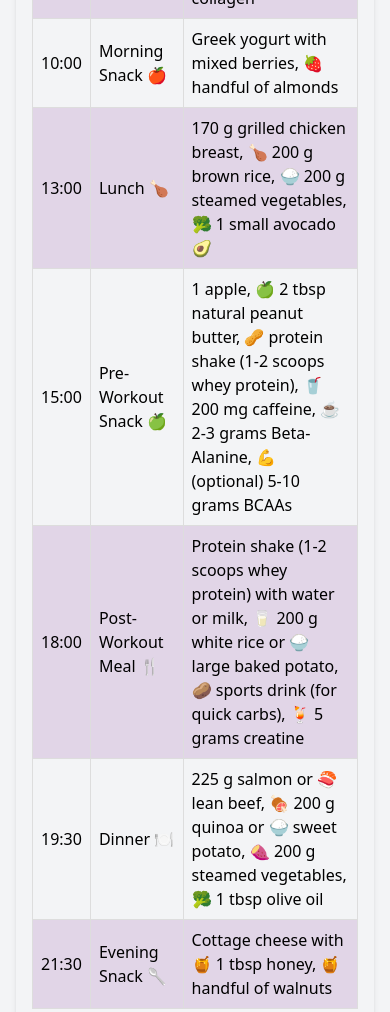
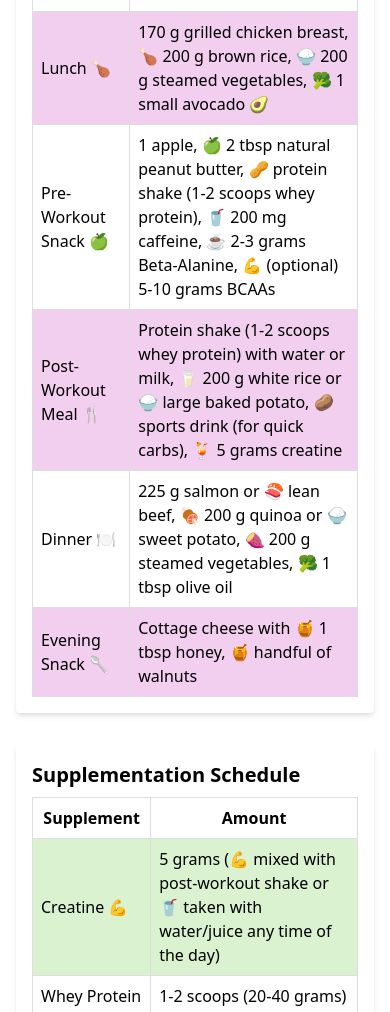
Before and after one commit to zayzou/fitness, a plain HTML site: page index.html in a window 390 px wide. Shown: the part 420-1432 px from the top of the page. Drawn offline with nearby package versions, Linux system fonts and the light colour scheme.

Commit message:
make it responsive

```diff
--- a/index.html
+++ b/index.html
@@ -6,14 +6,49 @@
     <title>Nutrition Plan</title>
     <link href="https://cdn.jsdelivr.net/npm/tailwindcss@2.2.19/dist/tailwind.min.css" rel="stylesheet">
     <style>
-        .meal-timing tr:nth-child(odd){ background-color: #E1D5E7; }
-        .supplementation tr:nth-child(odd){ background-color: #D4E1D5; }
-        .example-day  tr:nth-child(odd){ background-color: #D9E1F2; }
-        .table-cell { border: 1px solid #ddd; padding: 8px; }
-        .table-header { background-color: #fff; font-weight: bold; }
+        .meal-timing tr:nth-child(odd) {
+            background-color: #F2CEEF;
+        }
+
+        .supplementation tr:nth-child(odd) {
+            background-color: #DAF2D0;
+        }
+
+        .example-day tr:nth-child(odd) {
+            background-color: #CAEDFB;
+        }
+
+        .table-cell {
+            border: 1px solid #ddd;
+            padding: 8px;
+        }
+
+        .table-header {
+            background-color: #fff;
+            font-weight: bold;
+        }
+
+
+        /* Responsive styles */
+        @media (max-width: 640px) {
+            th:nth-child(1), td:nth-child(1) {
+                display: none; /* Hide Time column on small screens */
+            }
+        }
+
+        /* Row clickable */
+        tbody tr {
+            cursor: pointer;
+            transition: background-color 0.3s;
+        }
+
+        /* Hover effect */
+        tbody tr:hover,tbodytr:nth-child(odd) {
+            background-color: #6db3fd; /* Change background color on hover */
+        }
     </style>
 </head>
-<body class="bg-gray-100">
+<body class="">
 
 <div class="container mx-auto p-4">
     <h1 class="text-2xl font-bold mb-4">Nutrition Plan</h1>
@@ -32,7 +67,9 @@
             <tr>
                 <td class="table-cell">7:00</td>
                 <td class="table-cell">Breakfast 🍳</td>
-                <td class="table-cell">3 whole eggs, 🍳 3 egg whites, 🍳 80 g oats with 1 tbsp peanut butter, 🥜 1 banana, 🍌 250 ml milk, 🥛 multivitamin, 💊 Omega-3, 🧠 Vitamin D, 🌞 10 g collagen</td>
+                <td class="table-cell">3 whole eggs, 🍳 3 egg whites, 🍳 80 g oats with 1 tbsp peanut butter, 🥜 1 banana,
+                    🍌 250 ml milk, 🥛 multivitamin, 💊 Omega-3, 🧠 Vitamin D, 🌞 10 g collagen
+                </td>
             </tr>
             <tr>
                 <td class="table-cell">10:00</td>
@@ -42,22 +79,30 @@
             <tr>
                 <td class="table-cell">13:00</td>
                 <td class="table-cell">Lunch 🍗</td>
-                <td class="table-cell">170 g grilled chicken breast, 🍗 200 g brown rice, 🍚 200 g steamed vegetables, 🥦 1 small avocado 🥑</td>
+                <td class="table-cell">170 g grilled chicken breast, 🍗 200 g brown rice, 🍚 200 g steamed vegetables, 🥦 1
+                    small avocado 🥑
+                </td>
             </tr>
             <tr>
                 <td class="table-cell">15:00</td>
                 <td class="table-cell">Pre-Workout Snack 🍏</td>
-                <td class="table-cell">1 apple, 🍏 2 tbsp natural peanut butter, 🥜 protein shake (1-2 scoops whey protein), 🥤 200 mg caffeine, ☕ 2-3 grams Beta-Alanine, 💪 (optional) 5-10 grams BCAAs</td>
+                <td class="table-cell">1 apple, 🍏 2 tbsp natural peanut butter, 🥜 protein shake (1-2 scoops whey
+                    protein), 🥤 200 mg caffeine, ☕ 2-3 grams Beta-Alanine, 💪 (optional) 5-10 grams BCAAs
+                </td>
             </tr>
             <tr>
                 <td class="table-cell">18:00</td>
                 <td class="table-cell">Post-Workout Meal 🍴</td>
-                <td class="table-cell">Protein shake (1-2 scoops whey protein) with water or milk, 🥛 200 g white rice or 🍚 large baked potato, 🥔 sports drink (for quick carbs), 🍹 5 grams creatine</td>
+                <td class="table-cell">Protein shake (1-2 scoops whey protein) with water or milk, 🥛 200 g white rice or
+                    🍚 large baked potato, 🥔 sports drink (for quick carbs), 🍹 5 grams creatine
+                </td>
             </tr>
             <tr>
                 <td class="table-cell">19:30</td>
                 <td class="table-cell">Dinner 🍽</td>
-                <td class="table-cell">225 g salmon or 🍣 lean beef, 🍖 200 g quinoa or 🍚 sweet potato, 🍠 200 g steamed vegetables, 🥦 1 tbsp olive oil</td>
+                <td class="table-cell">225 g salmon or 🍣 lean beef, 🍖 200 g quinoa or 🍚 sweet potato, 🍠 200 g steamed
+                    vegetables, 🥦 1 tbsp olive oil
+                </td>
             </tr>
             <tr>
                 <td class="table-cell">21:30</td>
@@ -82,7 +127,9 @@
             <tr>
                 <td class="table-cell">Daily</td>
                 <td class="table-cell">Creatine 💪</td>
-                <td class="table-cell">5 grams (💪 mixed with post-workout shake or 🥤 taken with water/juice any time of the day)</td>
+                <td class="table-cell">5 grams (💪 mixed with post-workout shake or 🥤 taken with water/juice any time of
+                    the day)
+                </td>
             </tr>
             <tr>
                 <td class="table-cell">Post-Workout</td>
@@ -142,7 +189,9 @@
             <tr>
                 <td class="table-cell">7:00</td>
                 <td class="table-cell">Breakfast</td>
-                <td class="table-cell">3 whole eggs, 3 egg whites, 80 g oats with 1 tbsp peanut butter, 1 banana, 250 ml milk, multivitamin, Omega-3, Vitamin D, 10 g collagen</td>
+                <td class="table-cell">3 whole eggs, 3 egg whites, 80 g oats with 1 tbsp peanut butter, 1 banana, 250 ml
+                    milk, multivitamin, Omega-3, Vitamin D, 10 g collagen
+                </td>
             </tr>
             <tr>
                 <td class="table-cell">10:00</td>
@@ -152,23 +201,30 @@
             <tr>
                 <td class="table-cell">13:00</td>
                 <td class="table-cell">Lunch</td>
-                <td class="table-cell">170 g grilled chicken breast, 200 g brown rice, 200 g steamed vegetables, 1 small avocado</td>
+                <td class="table-cell">170 g grilled chicken breast, 200 g brown rice, 200 g steamed vegetables, 1 small
+                    avocado
+                </td>
             </tr>
             <tr>
                 <td class="table-cell">15:00</td>
                 <td class="table-cell">Pre-Workout Snack</td>
-                <td class="table-cell">1 apple, 2 tbsp natural peanut butter, protein shake (1-2 scoops whey protein), 200 mg caffeine, 2-3 grams Beta-Alanine, (optional) 5-10 grams BCAAs
+                <td class="table-cell">1 apple, 2 tbsp natural peanut butter, protein shake (1-2 scoops whey protein),
+                    200 mg caffeine, 2-3 grams Beta-Alanine, (optional) 5-10 grams BCAAs
                 </td>
             </tr>
             <tr>
                 <td class="table-cell">18:00</td>
                 <td class="table-cell">Post-Workout Meal</td>
-                <td class="table-cell">Protein shake (1-2 scoops whey protein) with water or milk, 200 g white rice or large baked potato, sports drink (for quick carbs), 5 grams creatine</td>
+                <td class="table-cell">Protein shake (1-2 scoops whey protein) with water or milk, 200 g white rice or
+                    large baked potato, sports drink (for quick carbs), 5 grams creatine
+                </td>
             </tr>
             <tr>
                 <td class="table-cell">19:30</td>
                 <td class="table-cell">Dinner</td>
-                <td class="table-cell">225 g salmon or lean beef, 200 g quinoa or sweet potato, 200 g steamed vegetables, 1 tbsp olive oil</td>
+                <td class="table-cell">225 g salmon or lean beef, 200 g quinoa or sweet potato, 200 g steamed
+                    vegetables, 1 tbsp olive oil
+                </td>
             </tr>
             <tr>
                 <td class="table-cell">21:30</td>
```
